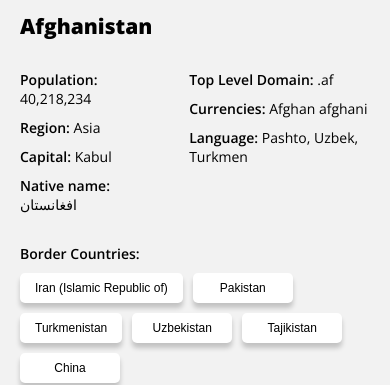
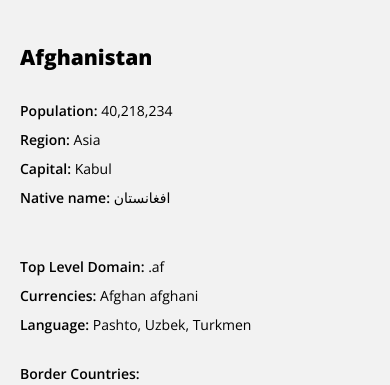
Before and after one commit to Fabricius97/All-world-countries, a React (Vite) app: page / in a window 390 px wide. Both pictures are taken after a click on the element 195 px from the left and 404 px from the top of the page. Shown: the part 391-776 px from the top of the page. Built offline with nearby package versions, Linux system fonts and the light colour scheme.

Commit message:
fixed styling

```diff
--- a/src/styles/CountryPage.css
+++ b/src/styles/CountryPage.css
@@ -97,4 +97,11 @@
     height: 200px;
     width: 300px;
   }
+
+  .countryInfoText {
+    flex-direction: column;
+  }
+  .countryContainer {
+    margin-top: 100px;
+  }
 }
```
